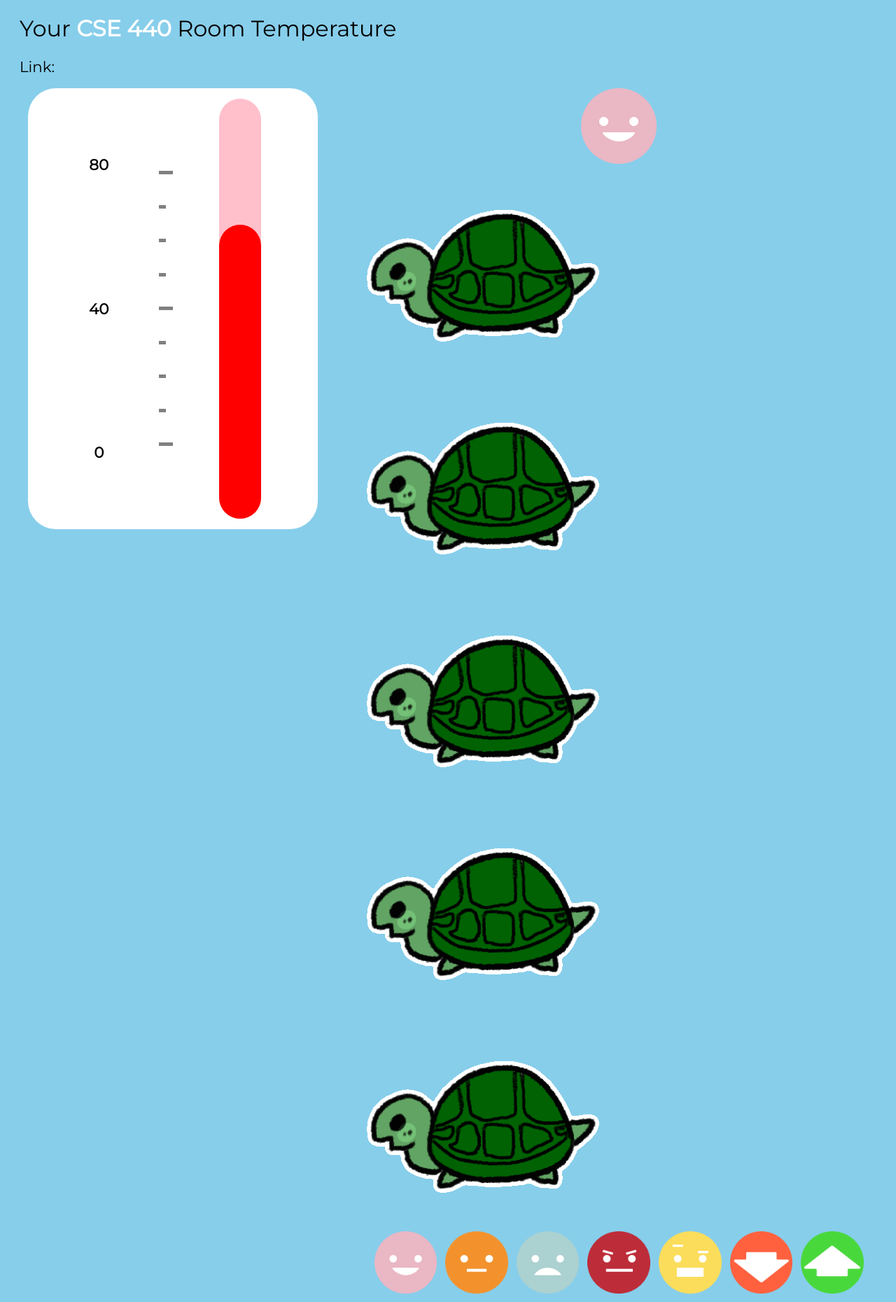
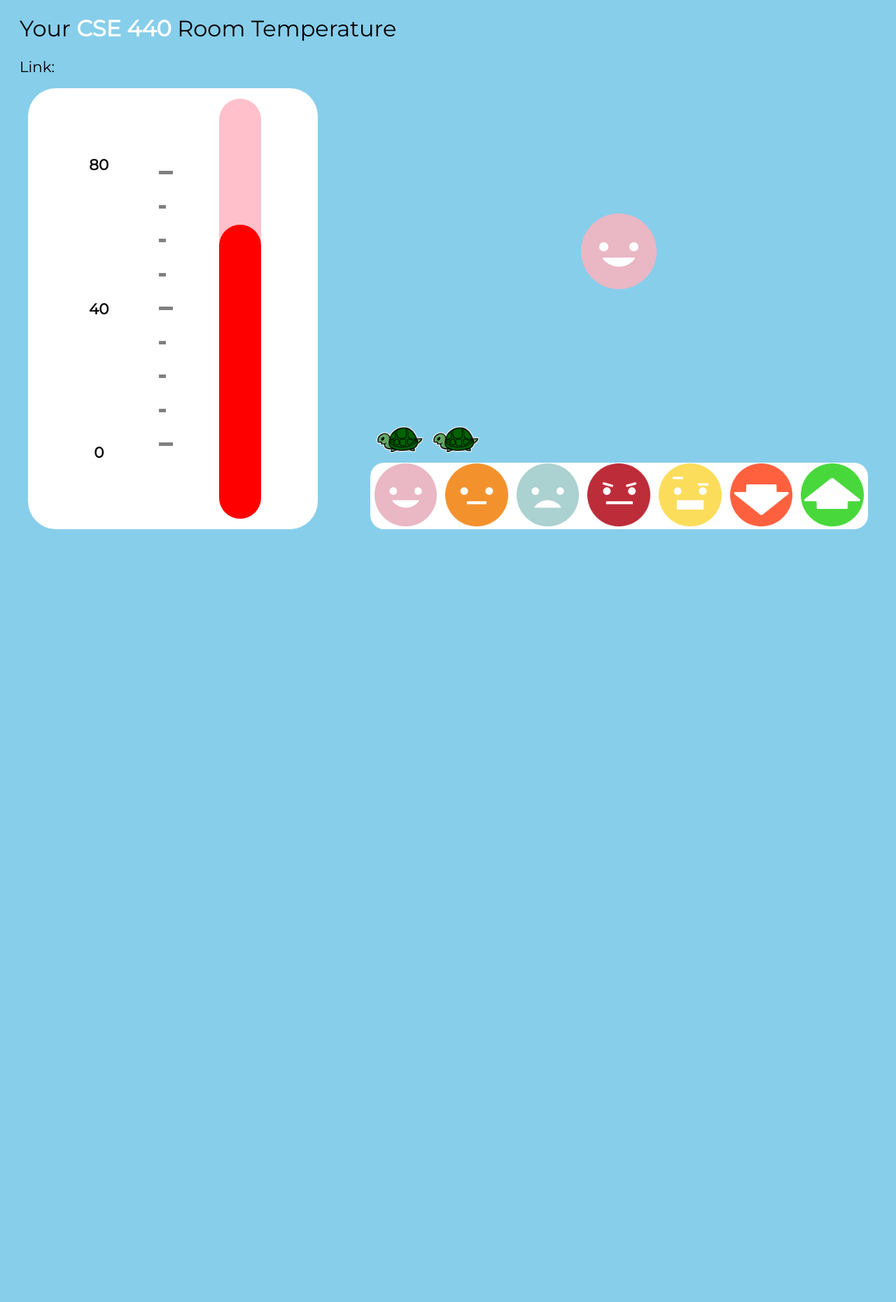
Before and after one commit to arthurjl/room-temperature, a Flask app: template templates/studentview.html in a window 1280 px wide. Shown: the whole page at 70% size. After the commit the page ends 756 px from the top, so only its background shows below. Run offline with Flask 2, Linux system fonts and the light colour scheme; the template is opened without the code that fills it, so the values that code supplies are empty; some libraries are stand-ins or nearby versions.

Commit message:
rabbits working now

```diff
--- a/app.py
+++ b/app.py
@@ -156,7 +156,7 @@ def get_pace(id):
         result = 5
     elif result < -5:
         result = -5
-    return result
+    return jsonify(result=result)
 
 @app.route('/room/<int:id>/active', methods=['GET'])
 def yeet(id):
--- a/static/css/student.css
+++ b/static/css/student.css
@@ -155,9 +155,6 @@ button{
   /* background-color: black; */
 }
 
-#biggest-face {
-  height: auto;
-  max-width: 200%;
 .the-zoo {
   display: flex;
   margin-left: 50px;
@@ -171,9 +168,43 @@ button{
   display: flex;
 }
 
+:root {
+  --displayRabbit: none;
+  --displayTurtle: inline;
+  --numAnimals: 2;
+}
+
 .animal img {
   max-width: 100%;
   height: auto;
+}
+
+.turtle {
+  display: var(--displayTurtle);
+}
+
+.rabbit {
+  display: var(--displayRabbit);
+}
+
+.animal_one {
+  opacity: min(max(var(--numAnimals), 0), 1)
+}
+
+.animal_two {
+  opacity: min(max(var(--numAnimals) - 1, 0), 1)
+}
+
+.animal_three {
+  opacity: min(max(var(--numAnimals) - 2, 0), 1)
+}
+
+.animal_four {
+  opacity: min(max(var(--numAnimals) - 3, 0), 1)
+}
+
+.animal_five {
+  opacity: min(max(var(--numAnimals) - 4, 0), 1)
 }
 
 .end-button {
--- a/templates/studentview.html
+++ b/templates/studentview.html
@@ -51,39 +51,36 @@
         </div>
 
         <div class="the-zoo">
-          {% if showRabbit %}
-          <div class="animal">
-            <img src="/static/images/rabbit.gif" {% if numHidAnimals > 4 %} style="opacity: 0;" {% endif %}>
+          <div class="animal rabbit animal_one">
+            <img src="/static/images/rabbit.gif">
           </div>
-          <div class="animal">
-            <img src="/static/images/rabbit.gif" {% if numHidAnimals > 3 %} style="opacity: 0;" {% endif %}>
+          <div class="animal rabbit animal_two">
+            <img src="/static/images/rabbit.gif">
           </div>
-          <div class="animal">
-            <img src="/static/images/rabbit.gif" {% if numHidAnimals > 2 %} style="opacity: 0;" {% endif %}>
+          <div class="animal rabbit animal_three">
+            <img src="/static/images/rabbit.gif">
           </div>
-          <div class="animal">
-            <img src="/static/images/rabbit.gif" {% if numHidAnimals > 1 %} style="opacity: 0;" {% endif %}>
+          <div class="animal rabbit animal_four">
+            <img src="/static/images/rabbit.gif">
           </div>
-          <div class="animal">
-            <img src="/static/images/rabbit.gif" {% if numHidAnimals > 0 %} style="opacity: 0;" {% endif %}>
+          <div class="animal rabbit animal_five">
+            <img src="/static/images/rabbit.gif">
           </div>
-          {% else %}
-          <div class="animal">
-            <img src="/static/images/turtle.gif" {% if numHidAnimals > 4 %} style="opacity: 0;" {% endif %}>
+          <div class="animal turtle animal_one">
+            <img src="/static/images/turtle.gif">
           </div>
-          <div class="animal">
-            <img src="/static/images/turtle.gif" {% if numHidAnimals > 3 %} style="opacity: 0;" {% endif %}>
+          <div class="animal turtle animal_two">
+            <img src="/static/images/turtle.gif">
           </div>
-          <div class="animal">
-            <img src="/static/images/turtle.gif" {% if numHidAnimals > 2 %} style="opacity: 0;" {% endif %}>
+          <div class="animal turtle animal_three">
+            <img src="/static/images/turtle.gif">
           </div>
-          <div class="animal">
-            <img src="/static/images/turtle.gif" {% if numHidAnimals > 1 %} style="opacity: 0;" {% endif %}>
+          <div class="animal turtle animal_four">
+            <img src="/static/images/turtle.gif">
           </div>
-          <div class="animal">
-            <img src="/static/images/turtle.gif" {% if numHidAnimals > 0 %} style="opacity: 0;" {% endif %}>
+          <div class="animal turtle animal_five">
+            <img src="/static/images/turtle.gif">
           </div>
-          {% endif %}
         </div>
 
         <div class="reactions">
```
Also changed, not shown: static/scripts/studentview.js (+30 -2 lines), temperature.db.
